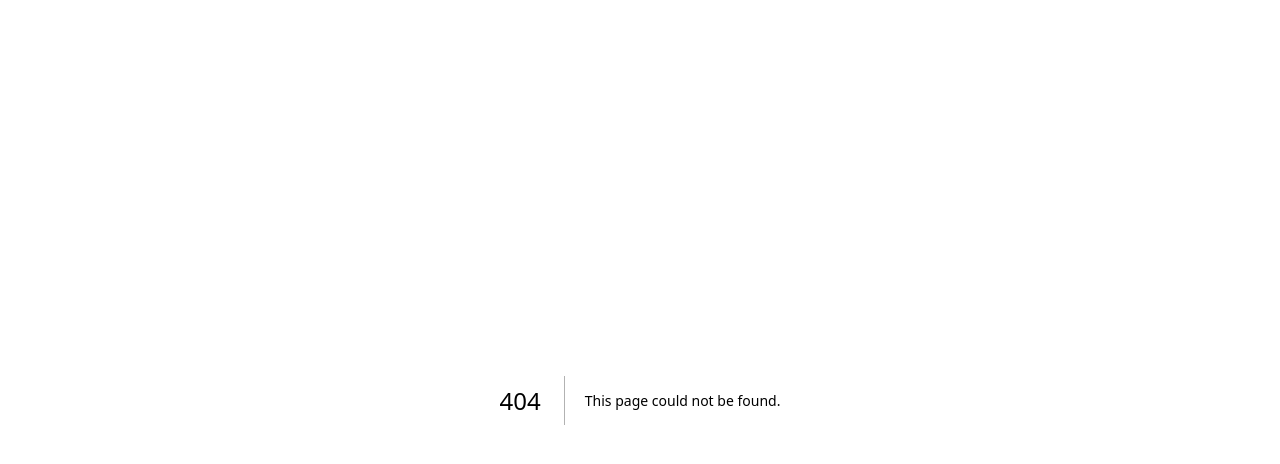
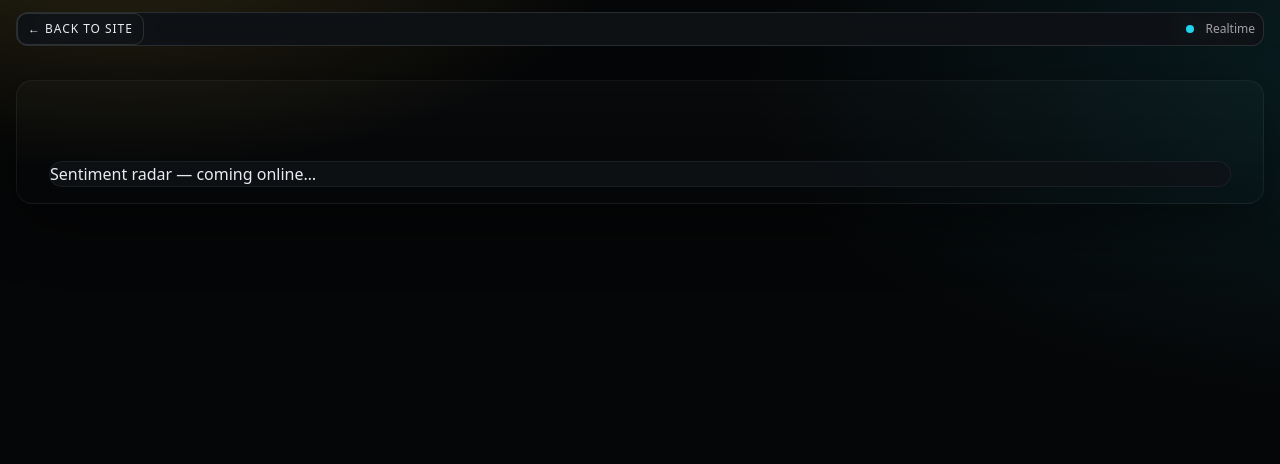
Before and after one commit to edmju/vtrqxtrading-next, a Next.js app: page /dashboard/sentiment in a window 1280 px wide. Before the commit this address had no page. Shown: the top 464 px of the page. Built offline with nearby package versions, Linux system fonts and the light colour scheme.

Commit message:
Create page.tsx

```diff
--- /dev/null
+++ b/src/app/(terminal)/dashboard/sentiment/page.tsx
@@ -0,0 +1,3 @@
+export default function SentimentPage() {
+  return <div className="terminal-panel">Sentiment radar — coming online…</div>;
+}
```
